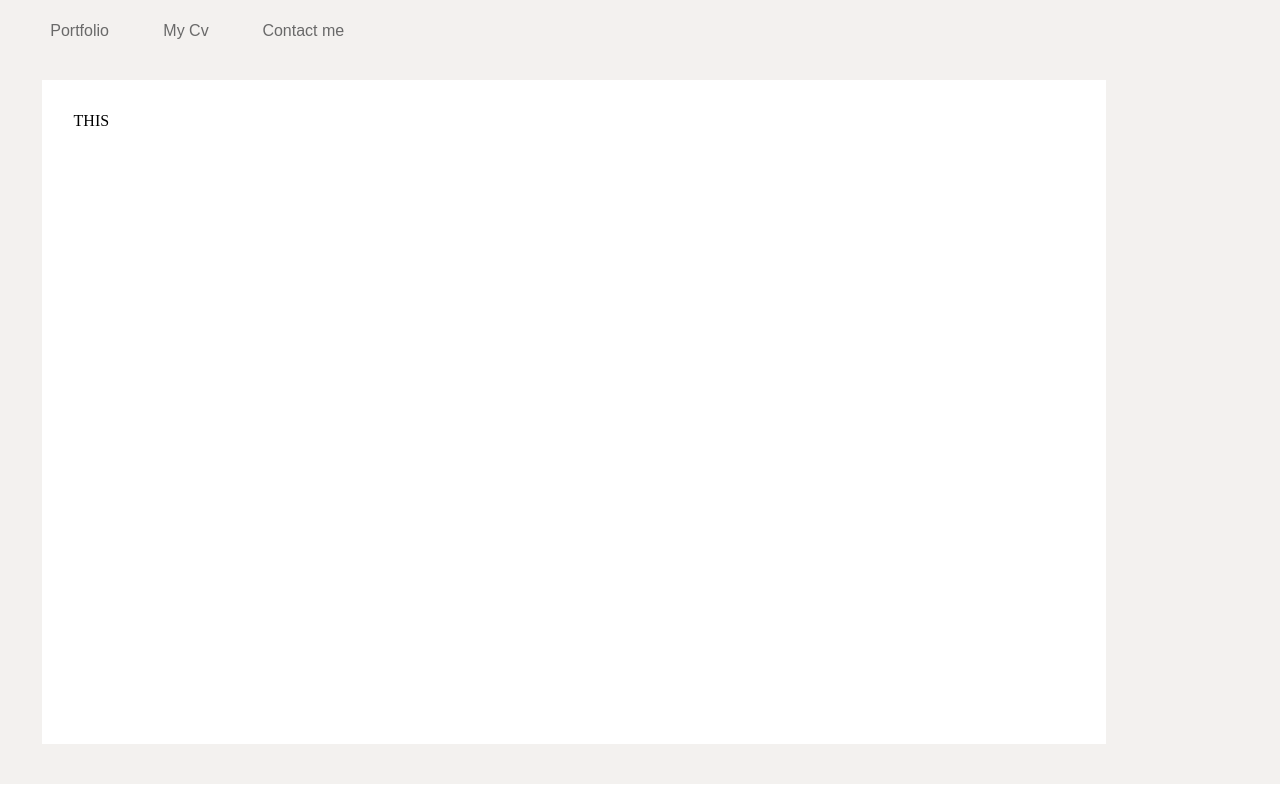
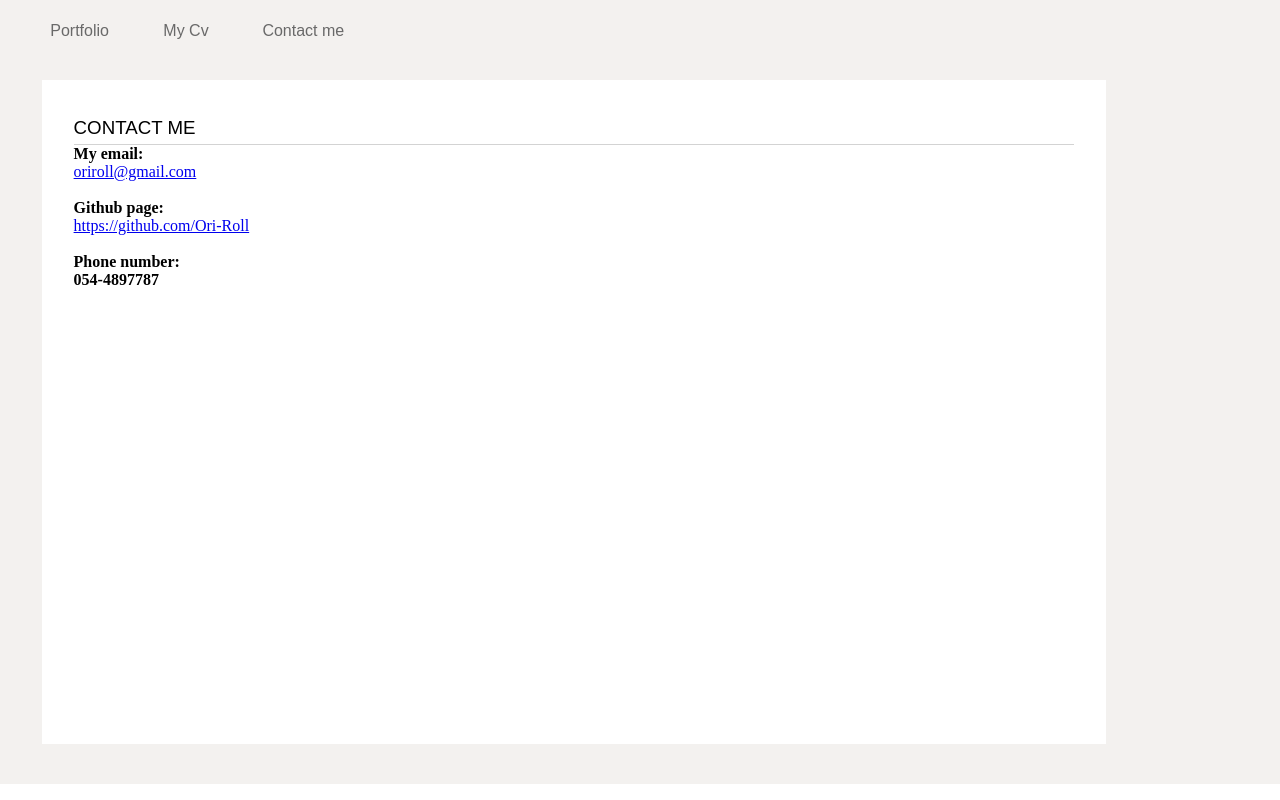
Before and after one commit to Ori-Roll/portfolio, a React (Create React App) app: page /contact in a window 1280 px wide. Built offline with nearby package versions, Linux system fonts and the light colour scheme.

Commit message:
Contact info

```diff
--- a/src/components/Contact.js
+++ b/src/components/Contact.js
@@ -1,7 +1,22 @@
 import React from "react";
 
 function Contact() {
-	return <div className='contact-page'>THIS</div>;
+	return (
+		<div className='contact-page'>
+			<h3 className='cv-section-header'>CONTACT ME</h3>
+
+			<h4>My email:</h4>
+			<a href='mailto:oriroll@gmail.com'>oriroll@gmail.com</a>
+			<br />
+			<br />
+			<h4>Github page:</h4>
+			<a href='https://github.com/Ori-Roll'>https://github.com/Ori-Roll</a>
+			<br />
+			<br />
+			<h4>Phone number:</h4>
+			<h4 style={{ fontSize: "1em" }}>054-4897787</h4>
+		</div>
+	);
 }
 
 export default Contact;
```
